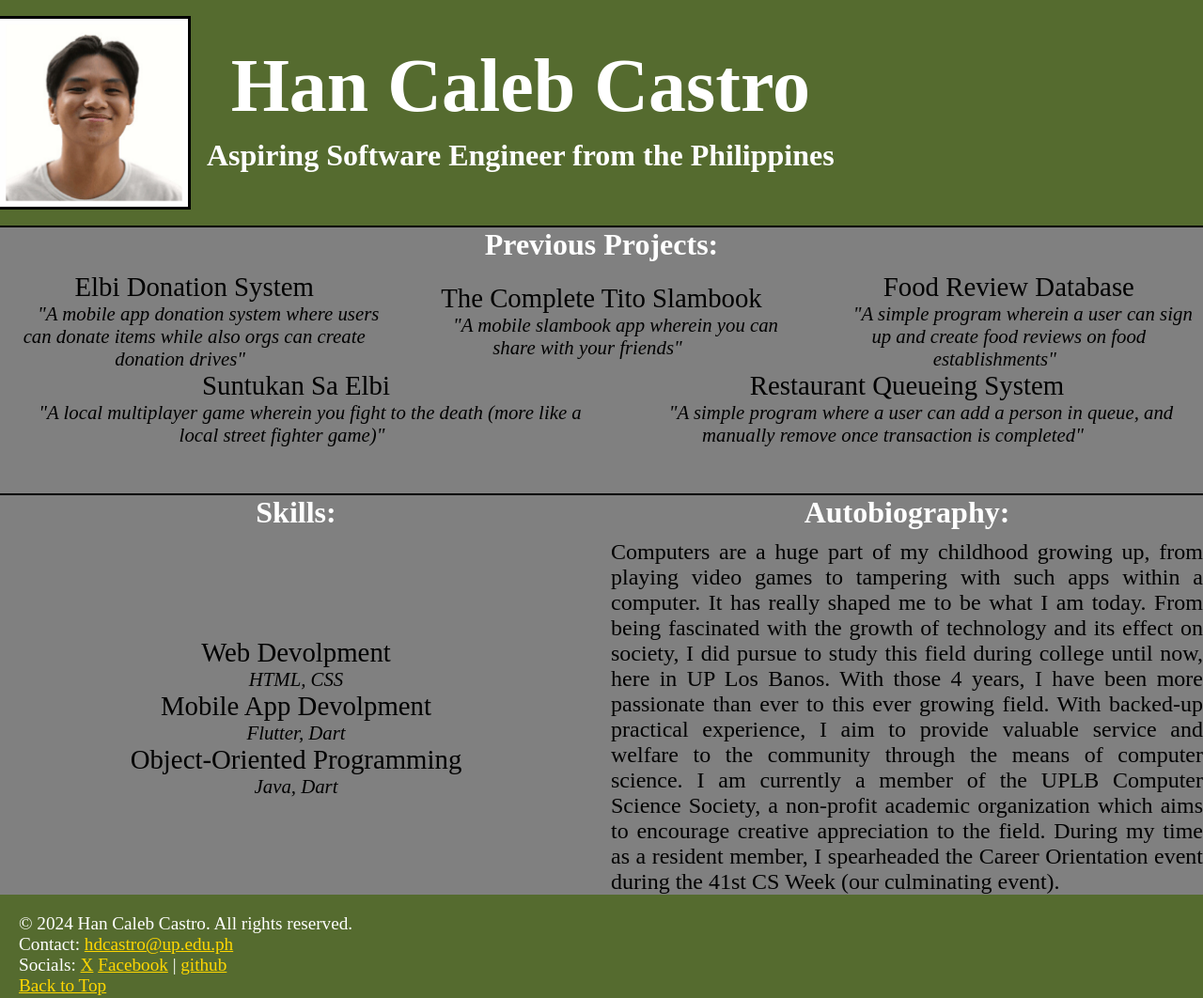
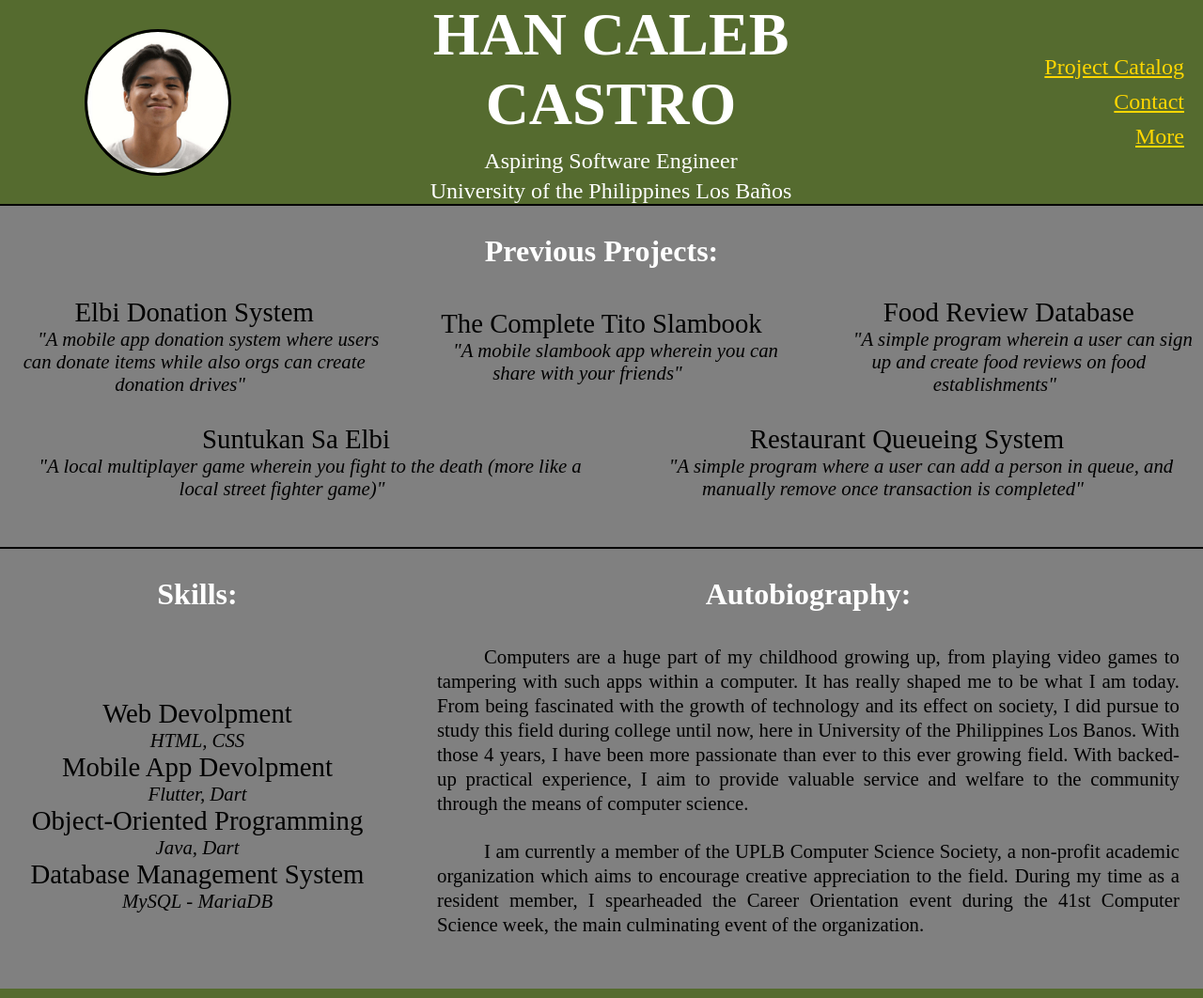
Before and after one commit to CMSC100-Laboratory/02-my-github-page-calebcstr, a plain HTML site: page index.html in a window 1280 px wide. Shown: the top 1062 px of the page at 94% size. Drawn offline with Linux system fonts and the light colour scheme.

Commit message:
style: fixed webpage formatting while also creating additional hyperlinks on top of page

```diff
--- a/index.html
+++ b/index.html
@@ -3,27 +3,36 @@
 <head>
     <meta charset="UTF-8">
     <meta name="viewport" content="width=device-width, initial-scale=1.0">
-    <title>Hello Caleb!</title>
+    <title>CMSC100 Exercise 1</title>
     <link rel="stylesheet" type="text/css" href="./style.css">
 </head>
+
 <body>
 
+<!-- Title Section -->
+   <div class="flex-container" style="background-color: darkolivegreen; display: flex; justify-content: space-between; align-items: center; padding: 20px; padding-bottom: 0px; padding-top: 0px;">
+      <div class="flex-item image-item" style="flex: 1;">
+          <img src="assets/caleb.png" alt="Picture of Me!" style="max-width: 100%; height: auto; border-radius: 50%; max-width: 150px;">
+      </div>
 
-   <div class="flex-container" style="background-color: darkolivegreen; justify-content: flex-start;">
-      <div class="flex-item image-item">
-          <img src="assets/caleb.png" alt="Picture of Me!">
+      <div class="flex-item text-item" style="flex: 2; padding-left: 20px;">
+          <h1 style="font-size: 400%; color: white;">HAN CALEB CASTRO</h1>
+          <p style="font-size: 150%; color: white; margin-bottom: 5px;">Aspiring Software Engineer</p>
+          <p style="font-size: 150%; color: white;">University of the Philippines Los Baños</p>
       </div>
-      <div class="flex-item text-item">
-          <h1 class="start" style="font-size:500%;">Han Caleb Castro</h1>
-          <h1 class="start">Aspiring Software Engineer from the Philippines</h1>
+
+   <!-- Hyperlinks to more information -->
+      <div class="flex-item links" style="flex: 1; display: flex; flex-direction: column; align-items: flex-end;">
+          <a href="https://github.com/calebcstr" style="color: #FFD700; font-size: 150%; margin-bottom: 10px;">Project Catalog</a>
+          <a href="#my-footer" style="color: #FFD700; font-size: 150%; margin-bottom: 10px;">Contact</a>
+          <a href="#" style="color: #FFD700; font-size: 150%;">More</a>
       </div>
   </div>
 
-  <hr>
+  <hr style="margin-bottom: 30px;">
 
-    <main>
-
-      <h1>Previous Projects:</h1>
+<!-- Previous Projects Container -->
+      <h1 style="margin-bottom: 30px;">Previous Projects:</h1>
 
     <div class="flex-container" style="justify-content: space-evenly;">
 
@@ -46,7 +55,7 @@
       </div>
    </div>
 
-      <div class="flex-container" style="justify-content: space-evenly; padding-bottom: 50px;">
+      <div class="flex-container" style="justify-content: space-evenly; padding-bottom: 50px; padding-top: 30px;">
 
          <div class="flex-item text-item;" style = "flex:1;">
             <p1>Suntukan Sa Elbi</p1>
@@ -61,14 +70,16 @@
       </div>
    </div>
 
-   <hr>
+   <hr style="margin-bottom: 30px;">
+
+<!-- Skills and Autobiography Containers -->
 
    <div class="flex-container" style="justify-content: space-evenly;">
       <div class="flex-item text-item;" style = "flex:1; margin-bottom: 0px;">
          <h1>Skills:</h1>
          </div>
 
-      <div class="flex-item text-item;" style = "flex:1; margin-bottom: 0px; padding: 0px;">
+      <div class="flex-item text-item;" style = "flex:2; margin-bottom: 0px; padding: 0px;">
          <h1>Autobiography:</h1>
          </div>
    </div>
@@ -91,35 +102,44 @@
          <p1>Object-Oriented Programming</p1>
          <br>
          <p2 style="font-style: italic;">Java, Dart</p2>
+         <br>
+         <p1>Database Management System</p1>
+         <br>
+         <p2 style="font-style: italic;">MySQL - MariaDB</p2>
          </div>
 
       </div>
 
-      <div class="flex-item text-item" style="flex:1; margin-bottom: 0px; padding: 0px; text-align: justify;">
-         <p style="font-size: 150%;">
+      <div class="flex-item text-item" style="flex: 2; margin-bottom: 30px; padding: 0px; text-align: justify;">
+         <p style="font-size: 130%; margin: 25px; line-height: 125%; text-indent: 50px;">
              Computers are a huge part of my childhood growing up, from playing video games to tampering with such apps within a computer. It has really shaped
              me to be what I am today. From being fascinated with the growth of technology and its effect on society, I did pursue to study this field during college
-             until now, here in UP Los Banos. With those 4 years, I have been more passionate than ever to this ever growing field. With backed-up
+             until now, here in University of the Philippines Los Banos. With those 4 years, I have been more passionate than ever to this ever growing field. With backed-up
              practical experience, I aim to provide valuable service and welfare to the community through the means of computer science.
+         </p>
+
+         <p style="font-size: 130%; margin: 25px; line-height: 125%; text-indent: 50px;">
              I am currently a member of the UPLB Computer Science Society, a non-profit academic organization which aims to encourage creative appreciation
-             to the field. During my time as a resident member, I spearheaded the Career Orientation event during the 41st CS Week (our culminating event).
+             to the field. During my time as a resident member, I spearheaded the Career Orientation event during the 41st Computer Science week, the main culminating
+             event of the organization.
          </p>
      </div>
 
 
    </div>
 
-    </main>
+<!-- Footer -->
 
-    <footer style="background-color: darkolivegreen; color: white; text-align: left; padding: 20px; position: relative; bottom: 0; width: 100%;">
+    <footer id="my-footer" style="background-color: darkolivegreen; color: white; text-align: left; padding: 20px; position: relative; bottom: 0; width: 100%;">
       <p>&copy; 2024 Han Caleb Castro. All rights reserved.</p>
-      <p>Contact: <a href="mailto:hdcastro@up.edu.ph" style="color: #FFD700;">hdcastro@up.edu.ph</a></p>
+         <!-- Contact Info hyperlinks -->
+      <p>Contact: <a href="mailto:hdcastro@up.edu.ph" style="color: #FFD700; font-size:100%;">hdcastro@up.edu.ph</a></p>
       <p>Socials:
-          <a href="https://x.com/50CALEBer" style="color: #FFD700;">X</a>
-          <a href="https://www.facebook.com/hancaleb.castro" style="color: #FFD700;">Facebook</a> |
-          <a href="https://github.com/calebcstr" style="color: #FFD700;">github</a>
+          <a href="https://x.com/50CALEBer" style="color: #FFD700; font-size:100%;">X</a>
+          <a href="https://www.facebook.com/hancaleb.castro" style="color: #FFD700; font-size:100%;">Facebook</a> |
+          <a href="https://github.com/calebcstr" style="color: #FFD700; font-size:100%;">github</a>
       </p>
-      <a href="#top" style="color: #FFD700;">Back to Top</a>
+      <a href="#top" style="color: #FFD700; font-size:100%;">Back to Top</a2>
   </footer>
 
 </body>
```
